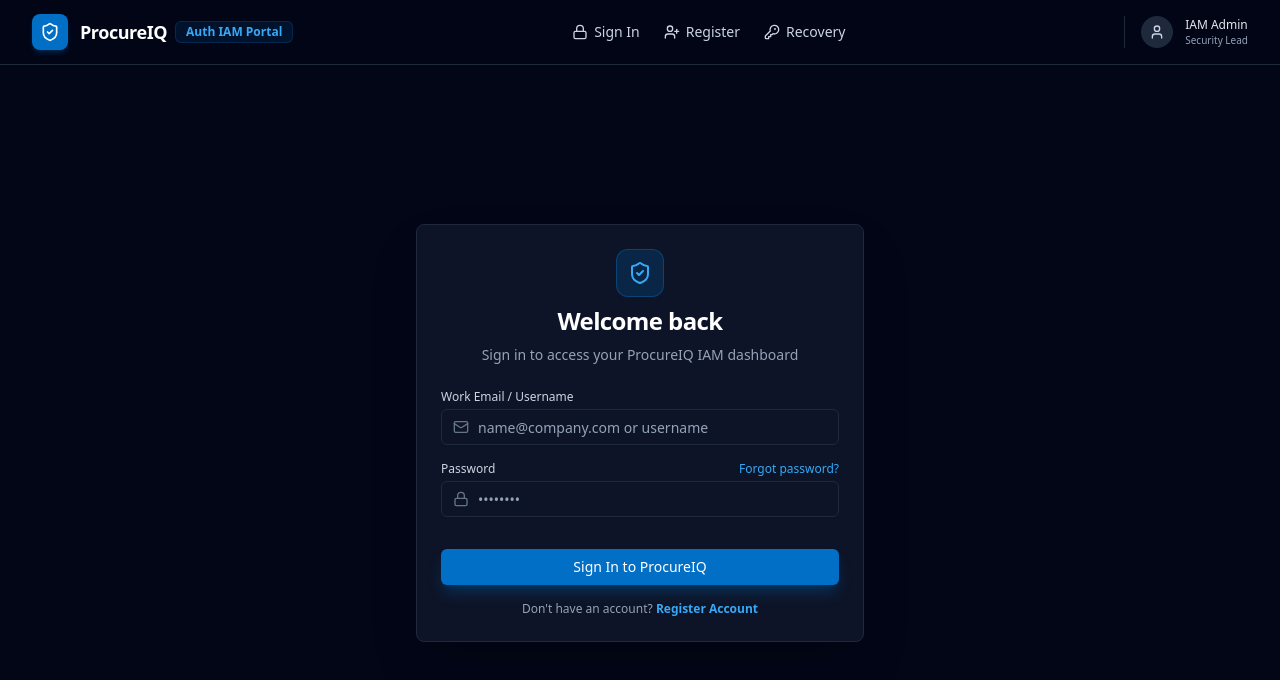
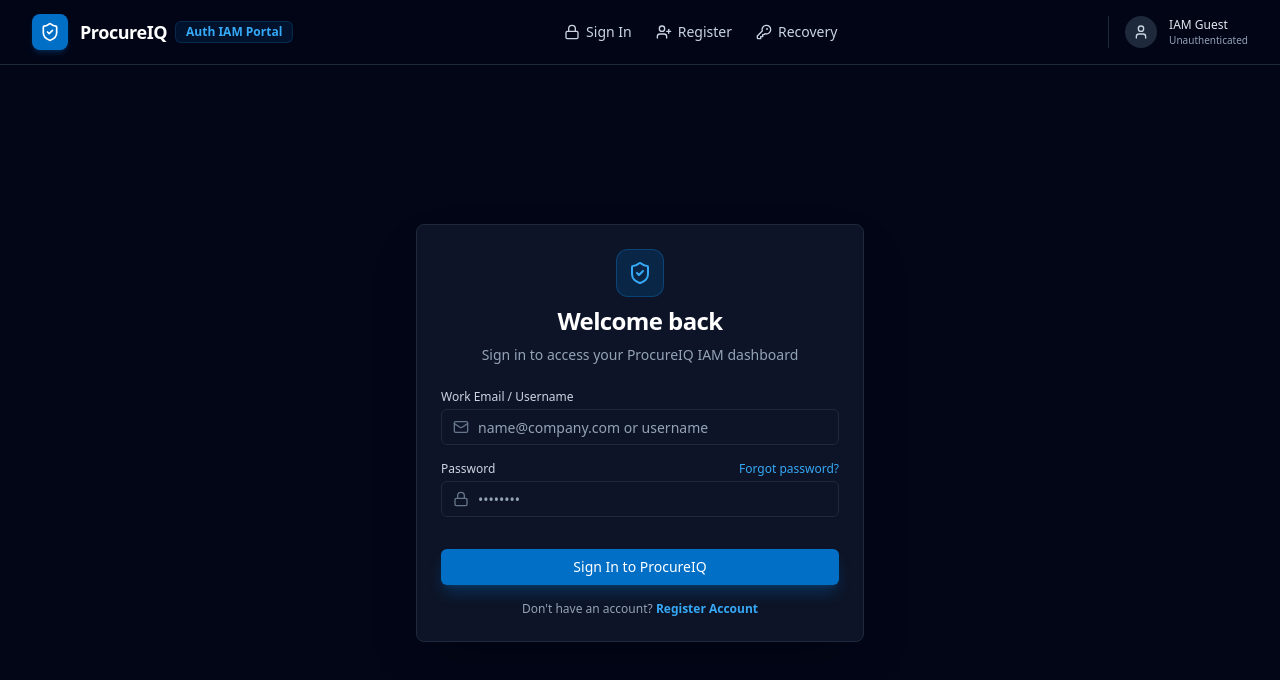
Before and after one commit to Chief-Strategist-J/procureiq-nextjs, a Next.js app: page / in a window 1280 px wide. Shown: the top 680 px of the page. Built offline with nearby package versions, Linux system fonts and the light colour scheme; no server answers.

Commit message:
feat(header): dynamically hide Sign In, Register, Recovery links and display Logout button when logged in

```diff
--- a/src/app/layout.tsx
+++ b/src/app/layout.tsx
@@ -17,7 +17,7 @@
     <html lang="en" className="dark scroll-smooth">
       <body className="min-h-screen bg-slate-950 text-slate-100 flex flex-col font-sans">
         <Providers>
-          <Header userName="IAM Admin" userRole="Security Lead" />
+          <Header />
           <main className="flex-1">{children}</main>
         </Providers>
       </body>
--- a/src/components/ui/header.tsx
+++ b/src/components/ui/header.tsx
@@ -1,7 +1,12 @@
+'use client';
+
 import React from 'react';
 import Link from 'next/link';
-import { ShieldCheck, Lock, UserPlus, KeyRound, User } from 'lucide-react';
+import { useRouter } from 'next/navigation';
+import { ShieldCheck, Lock, UserPlus, KeyRound, User, LogOut, LayoutDashboard } from 'lucide-react';
 import { Badge } from './badge';
+import { Button } from './button';
+import { useAuthManagement } from '@/features/auth';
 
 export interface HeaderProps {
   userName?: string;
@@ -9,13 +14,24 @@
 }
 
 export function Header({
-  userName = 'IAM Guest',
-  userRole = 'Unauthenticated',
+  userName: defaultName = 'IAM Guest',
+  userRole: defaultRole = 'Unauthenticated',
 }: HeaderProps) {
+  const router = useRouter();
+  const { user, isAuthenticated, logout } = useAuthManagement();
+
+  const activeName = isAuthenticated ? user?.name || user?.email || 'Authenticated User' : defaultName;
+  const activeRole = isAuthenticated ? user?.role || 'User' : defaultRole;
+
+  const handleLogout = () => {
+    logout();
+    router.push('/login');
+  };
+
   return (
     <header className="sticky top-0 z-40 border-b border-slate-800 bg-slate-950/80 backdrop-blur-md">
       <div className="mx-auto flex h-16 max-w-7xl items-center justify-between px-4 sm:px-6 lg:px-8">
-        <Link href="/" className="flex items-center gap-3">
+        <Link href={isAuthenticated ? '/dashboard' : '/login'} className="flex items-center gap-3">
           <div className="flex h-9 w-9 items-center justify-center rounded-lg bg-brand-600 shadow-md shadow-brand-500/20">
             <ShieldCheck className="h-5 w-5 text-white" />
           </div>
@@ -28,6 +44,8 @@
         </Link>
 
         <nav className="hidden md:flex items-center gap-6 text-sm font-medium text-slate-300">
+          {!isAuthenticated ? (
+            <>
               <Link href="/login" className="flex items-center gap-1.5 hover:text-brand-400 transition-colors">
                 <Lock className="h-4 w-4" /> Sign In
               </Link>
@@ -37,16 +55,33 @@
               <Link href="/forgot-password" className="flex items-center gap-1.5 hover:text-brand-400 transition-colors">
                 <KeyRound className="h-4 w-4" /> Recovery
               </Link>
+            </>
+          ) : (
+            <Link href="/dashboard" className="flex items-center gap-1.5 hover:text-brand-400 transition-colors">
+              <LayoutDashboard className="h-4 w-4 text-brand-400" /> Dashboard
+            </Link>
+          )}
         </nav>
 
         <div className="flex items-center gap-4">
+          {isAuthenticated && (
+            <Button
+              variant="outline"
+              size="sm"
+              onClick={handleLogout}
+              className="gap-1.5 border-rose-500/30 text-rose-400 hover:bg-rose-500/10 hover:text-rose-300 text-xs"
+            >
+              <LogOut className="h-3.5 w-3.5" /> Logout
+            </Button>
+          )}
+
           <div className="flex items-center gap-3 border-l border-slate-800 pl-4">
             <div className="flex h-8 w-8 items-center justify-center rounded-full bg-slate-800 text-slate-300">
               <User className="h-4 w-4" />
             </div>
             <div className="hidden sm:block text-left">
-              <p className="text-xs font-medium text-slate-200">{userName}</p>
-              <p className="text-[10px] text-slate-400">{userRole}</p>
+              <p className="text-xs font-medium text-slate-200">{activeName}</p>
+              <p className="text-[10px] text-slate-400">{activeRole}</p>
             </div>
           </div>
         </div>
```
Lines whose indentation alone changed are shown as unchanged.
